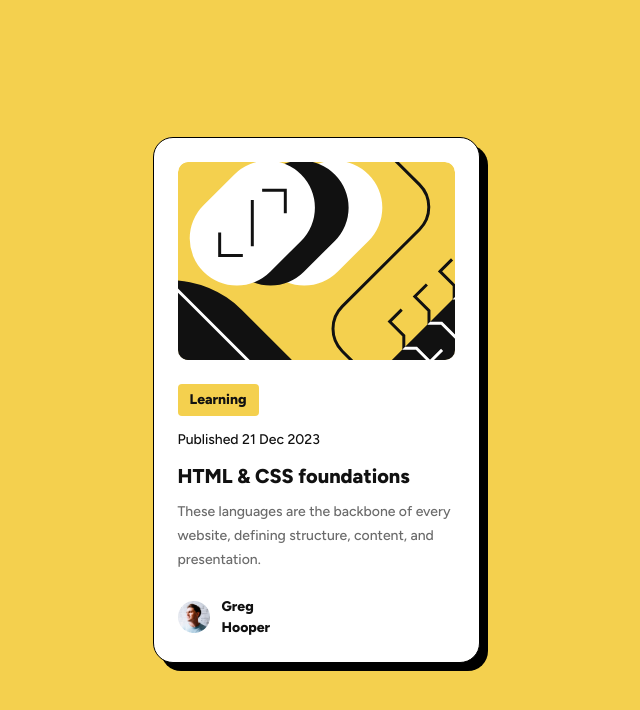
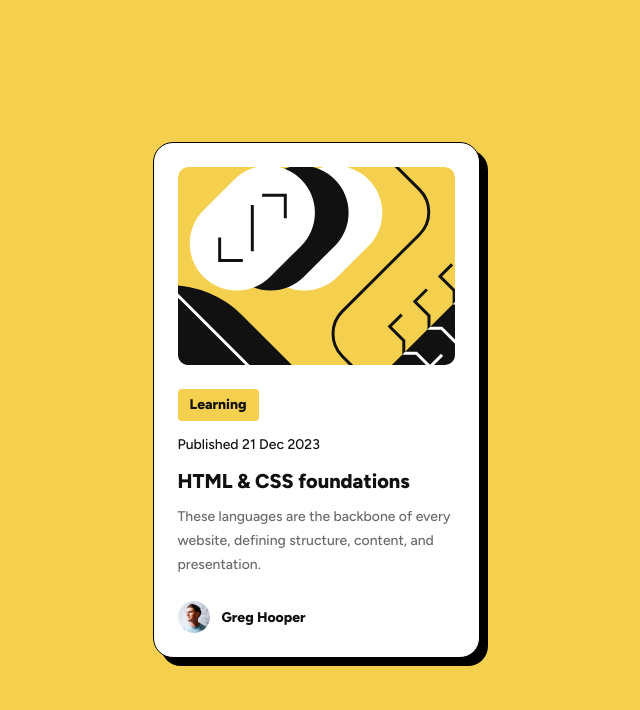
Before and after one commit to nandsoar/front-end-challenges, a React (Vite) app: page /blog-preview in a window 1280 px wide. Shown: the top 710 px of the page, without its empty margins (324-964 px from the left). Built offline with nearby package versions, Linux system fonts and the light colour scheme.

Commit message:
image dimensions added

```diff
--- a/src/challenges/blog-preview/BlogPreview.module.css
+++ b/src/challenges/blog-preview/BlogPreview.module.css
@@ -79,7 +79,9 @@
 
 .author {
   line-height: var(--line-md);
-  width: min(32px, 100%);
+  img {
+    width: min(32px, 100%);
+  }
   font-weight: 800;
   display: flex;
   gap: var(--space-150);
```
